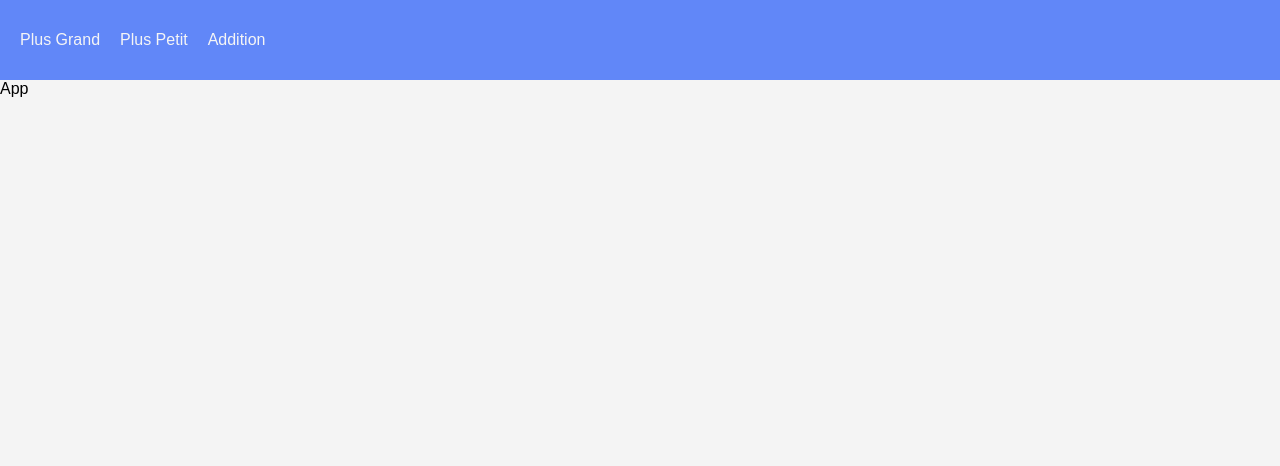
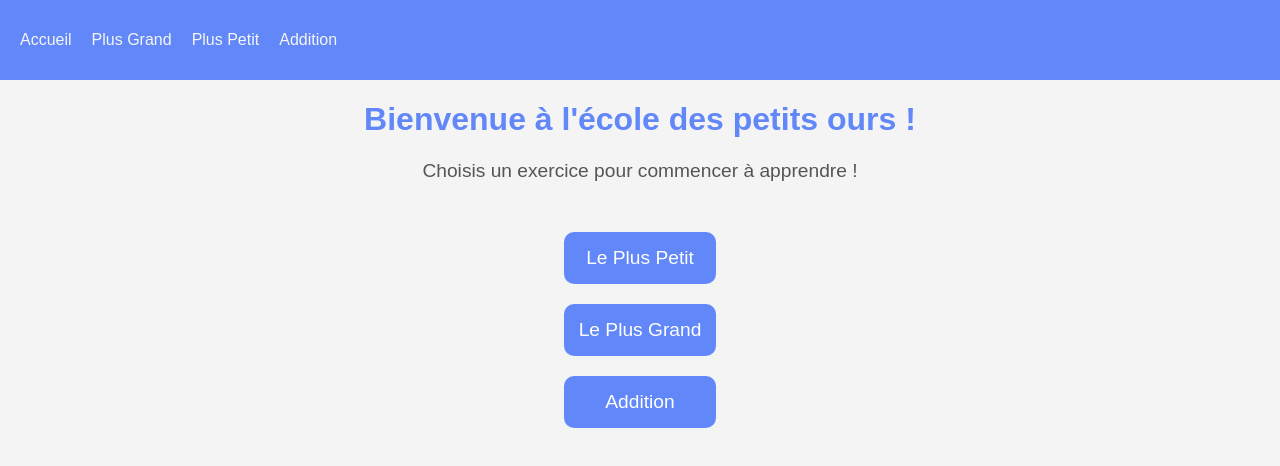
Before and after one commit to angeliquebesi/exosCP, a React (Vite) app: page / in a window 1280 px wide. Shown: the top 466 px of the page. Built offline with nearby package versions, Linux system fonts and the light colour scheme.

Commit message:
feat: add home page

```diff
--- /dev/null
+++ b/src/App.css
@@ -0,0 +1,36 @@
+header {
+  text-align: center;
+}
+
+header h1 {
+  font-size: 2rem;
+  color: rgb(97, 135, 248);
+}
+
+header p {
+  font-size: 1.2rem;
+  color: #555;
+  margin-bottom: 30px;
+}
+
+.exercises {
+  display: flex;
+  flex-direction: column;
+  gap: 20px;
+}
+
+.exercises a {
+  padding: 15px;
+  font-size: 1.2rem;
+  color: #fff;
+  background-color: rgb(97, 135, 248);
+  border-radius: 10px;
+  cursor: pointer;
+  transition: background-color 0.3s ease;
+  text-decoration: none;
+  text-align: center;
+}
+
+.exercise a:hover {
+  background-color: rgb(176, 218, 246);
+}
--- a/src/App.tsx
+++ b/src/App.tsx
@@ -1,8 +1,17 @@
-
+import { Link } from 'react-router'
+import './App.css'
 function App() {
   return (
-    <div>
-      App
+    <div className="page-container">
+      <header>
+        <h1>Bienvenue à l'école des petits ours !</h1>
+        <p>Choisis un exercice pour commencer à apprendre !</p>
+      </header>
+      <div className="exercises">
+        <Link to='/compare/less'>Le Plus Petit</Link>
+        <Link to='/compare/more'>Le Plus Grand</Link>
+        <Link to='/addition'>Addition</Link>
+      </div>
     </div>
   )
 }
--- a/src/components/MoreLessComponents.tsx
+++ b/src/components/MoreLessComponents.tsx
@@ -10,8 +10,8 @@ interface MoreHighComponentsProps {
 function MoreLessComponents({ setResult, compareSymbol }: Readonly<MoreHighComponentsProps>) {
   const [disabledButton, setDisabledButton] = useState<boolean>(false);
   const [updateTrigger, setUpdateTrigger] = useState<number>(0);
-  const ButtonValue1 = useMemo(() => getRandomIntInclusive(0, 50), [updateTrigger]);
-  const ButtonValue2 = useMemo(() => getRandomIntInclusive(0, 50, ButtonValue1), [updateTrigger]);
+  const ButtonValue1 = useMemo(() => getRandomIntInclusive(0, 100), [updateTrigger]);
+  const ButtonValue2 = useMemo(() => getRandomIntInclusive(0, 100, ButtonValue1), [updateTrigger]);
 
   useEffect(() => {
     if (!disabledButton) {
--- a/src/components/NavBar/NavBar.tsx
+++ b/src/components/NavBar/NavBar.tsx
@@ -3,6 +3,7 @@ import { Link } from 'react-router';
 function Navbar() {
   return (
     <nav className="navbar">
+      <Link to='/'>Accueil</Link>
       <Link to='/compare/more'>Plus Grand</Link>
       <Link to='/compare/less'>Plus Petit</Link>
       <Link to='/addition'>Addition</Link>
```
